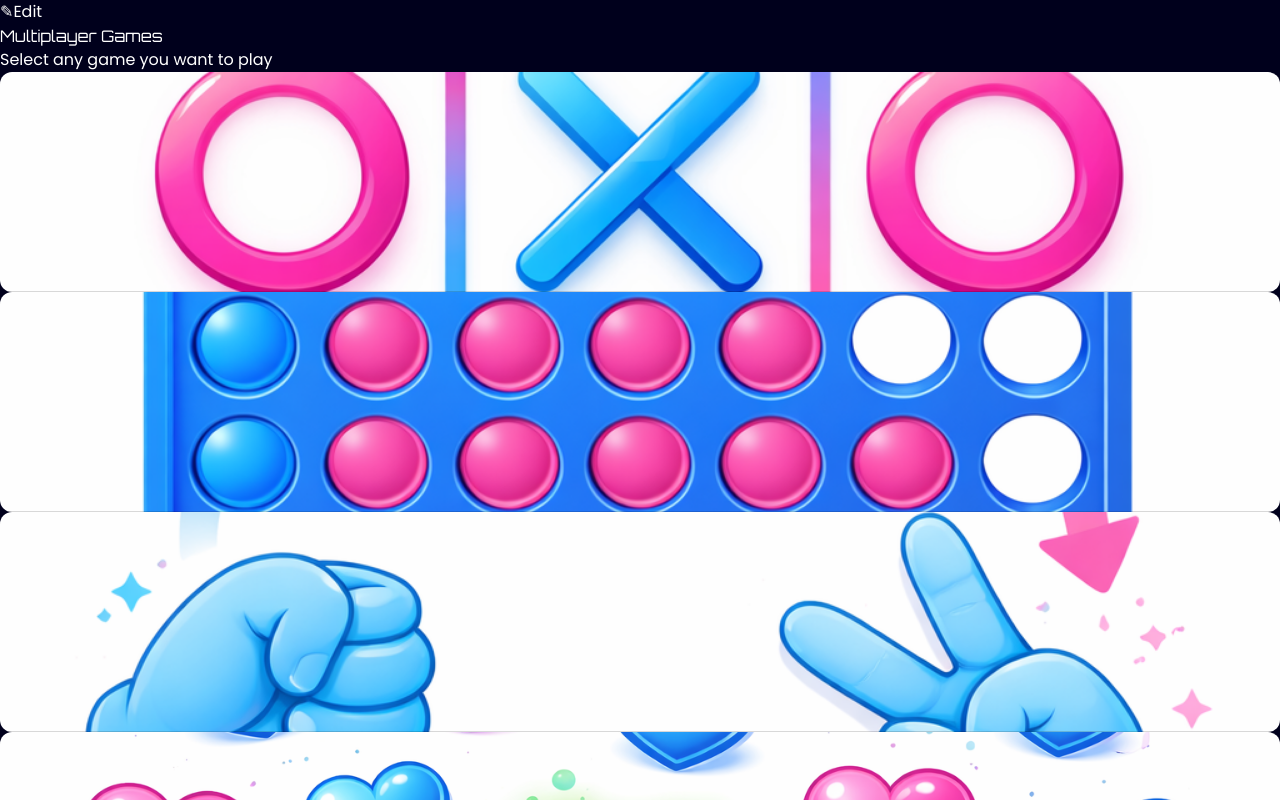
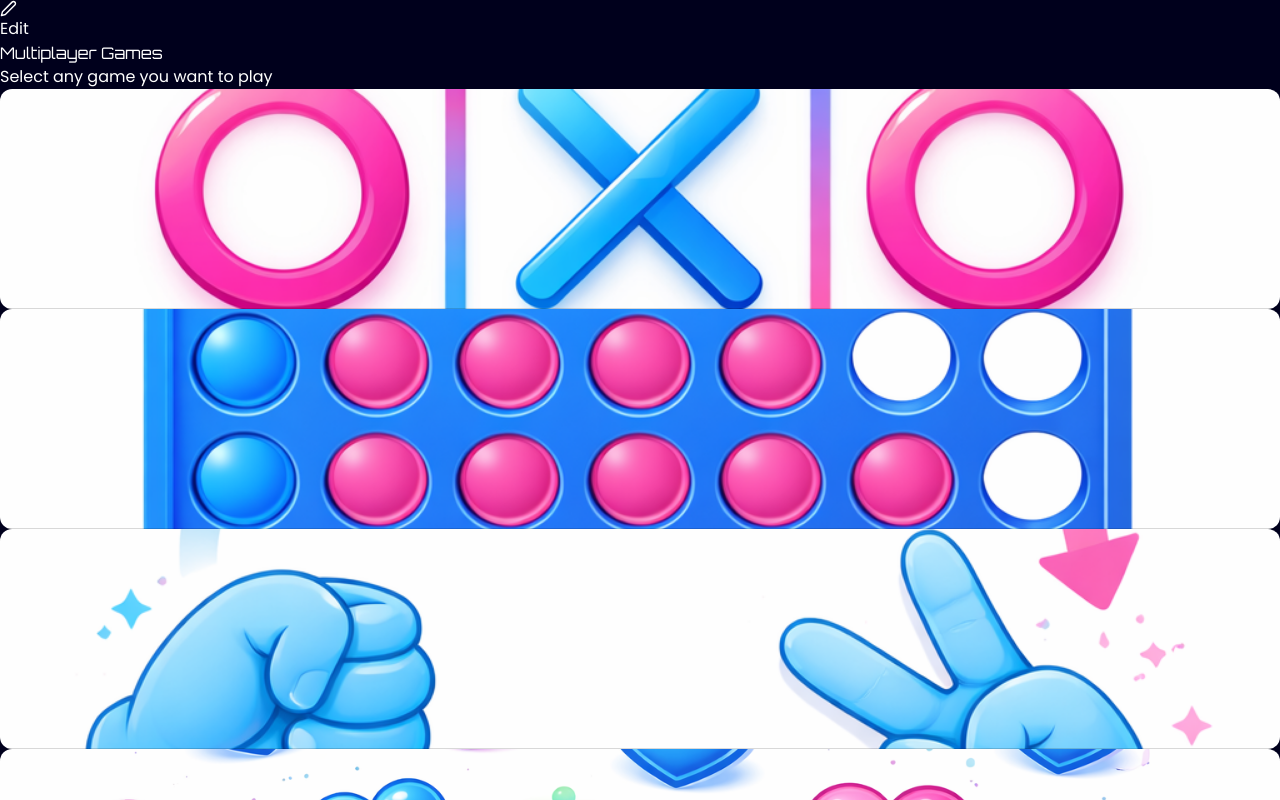
Before and after one commit to khushi-1924/two-players, a React (Vite) app in the folder client/: page /home in a window 1280 px wide. Shown: the top 800 px of the page. Built offline with nearby package versions, Linux system fonts and the light colour scheme; no server answers.

Commit message:
added player name feature

```diff
--- a/client/src/pages/Home.jsx
+++ b/client/src/pages/Home.jsx
@@ -1,6 +1,7 @@
 import React, { useState } from 'react'
 import { gamesList } from '../data/gamesList'
 import GameCard from '../components/GameCard'
+import { FiEdit2 } from "react-icons/fi";
 
 const Home = () => {
   const roomId = sessionStorage.getItem("roomId");
@@ -26,27 +27,42 @@ const Home = () => {
             setEditedName(playerName);
             setShowEditName(true);
           }}
-          className="w-44 h-12
+          className="relative w-44 h-12
                rounded-lg
                bg-[#0a0a2a]
                border border-blue-500
                text-white font-semibold
-               flex items-center justify-center
-               transition-all duration-200
-               hover:bg-white
-               hover:text-black"
+               overflow-hidden
+               transition-colors duration-300
+               hover:bg-white hover:text-black"
         >
-          {/* Normal state */}
-          <span className="group-hover:hidden">
+
+          {/* Name */}
+          <span
+            className="absolute inset-0
+                 flex items-center justify-center
+                 transition-all duration-300 ease-out
+                 opacity-100 scale-100
+                 group-hover:opacity-0
+                 group-hover:scale-95"
+          >
             {playerName}
           </span>
 
-          {/* Hover state */}
-          <span className="hidden group-hover:flex
-                     items-center gap-2">
-            <span className="text-lg">✎</span>
+
+          {/* Edit */}
+          <span
+            className="absolute inset-0
+                 flex items-center justify-center gap-2
+                 transition-all duration-300 ease-out
+                 opacity-0 scale-95
+                 group-hover:opacity-100
+                 group-hover:scale-100"
+          >
+            <FiEdit2 size={17} />
             <span>Edit</span>
           </span>
+
         </button>
 
       </div>
```
